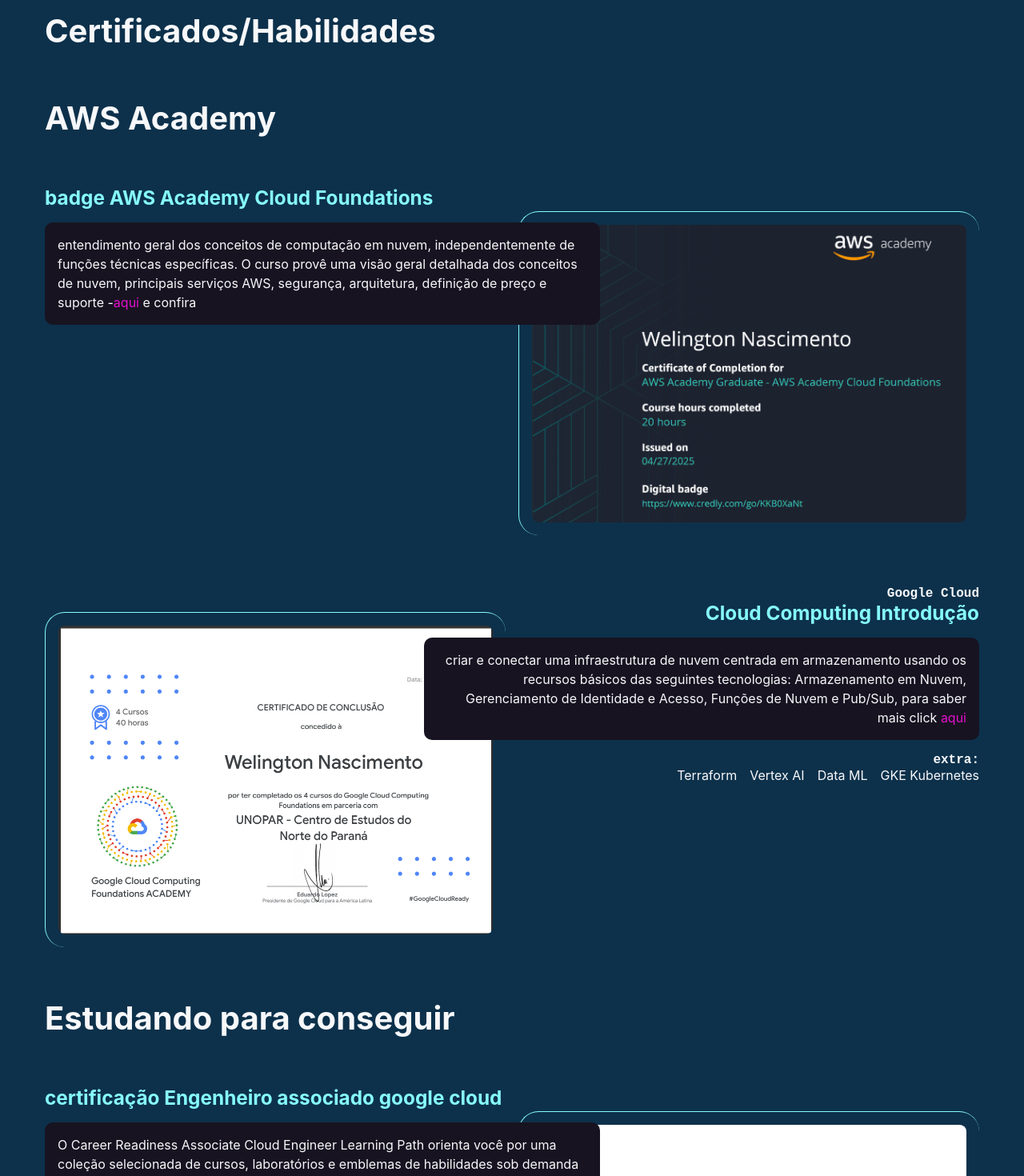
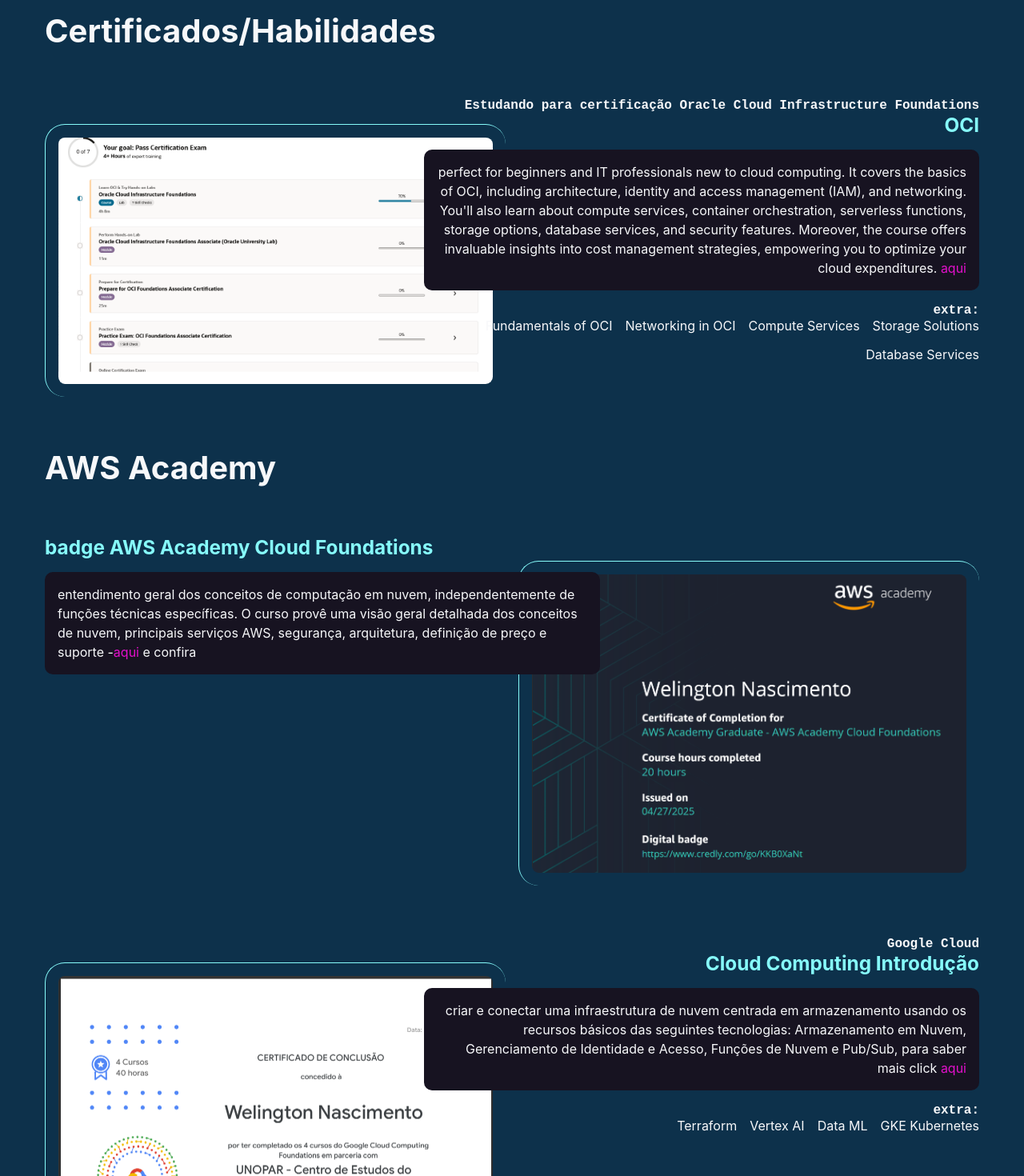
Before and after one commit to WellsJhones/react-my-page, a React (Create React App) app: page /curriculum in a window 1280 px wide. Shown: the part 680-2150 px from the top of the page at 80% size. Built offline with nearby package versions, Linux system fonts and the light colour scheme; a web font is replaced by a local one.

Commit message:
update info

```diff
--- a/src/pages/Curriculum.jsx
+++ b/src/pages/Curriculum.jsx
@@ -52,7 +52,31 @@
             <div className="section-dkblue">
                 <section id="projects">
                     <h2>Certificados/Habilidades</h2>
+          <article>
+            <div class="text">
+              <h4>Estudando para certificação Oracle Cloud Infrastructure Foundations</h4>
+              <h3>OCI</h3>
+              <p class="blackbox">
+                perfect for beginners and IT professionals new to cloud computing. It covers the basics of OCI, including architecture, identity and access management (IAM), and networking. You'll also learn about compute services, container orchestration, serverless functions, storage options, database services, and security features. Moreover, the course offers invaluable insights into cost management strategies, empowering you to optimize your cloud expenditures.
+                <a href="https://education.oracle.com/oracle-cloud-infrastructure-2024-foundations-associate/pexam_1Z0-1085-25"
+                  > aqui</a
+                >
+              </p>
+              <h4>extra:</h4>
+              <ul>
+                <li>Fundamentals of OCI</li>
+                <li>Networking in OCI</li>
+                <li>Compute Services</li>
+                <li>Storage Solutions</li>
+                <li>Database Services</li>
 
+              </ul>
+            </div>
+            <img
+              src="assets/certificados/oci-foundations.png"
+              alt="Oracle Cloud Infrastructure Foundations Associate"
+            />
+          </article>
           <h2>AWS Academy </h2>
            <article class="reverse">
             <div class="text">
@@ -93,10 +117,10 @@
               alt="certificado Google cloud."
             />
           </article>
-          <h2>Estudando para conseguir</h2>
+          <h2>Curso Cloud Associate</h2>
            <article class="reverse">
             <div class="text">
-              <h3>certificação Engenheiro associado google cloud</h3>
+              <h3>Necessario para a certificação Engenheiro associado google cloud</h3>
               <p class="blackbox">
                O Career Readiness Associate Cloud Engineer Learning Path orienta você por uma coleção selecionada de cursos, laboratórios e emblemas de habilidades sob demanda que fornecem experiência prática no mundo real usando tecnologias do Google Cloud essenciais para a função de Engenharia de Nuvem. click
                 <a href="https://www.cloudskillsboost.google/paths/53"
```
Also changed, not shown: public/assets/certificados/oci-foundations.png (added).
